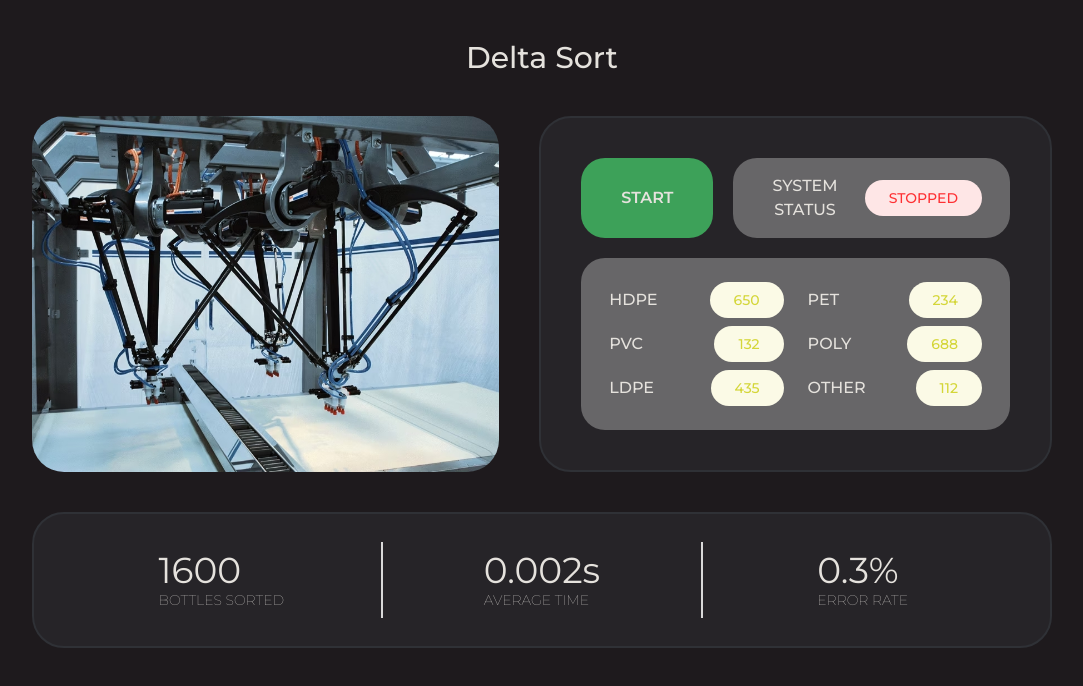
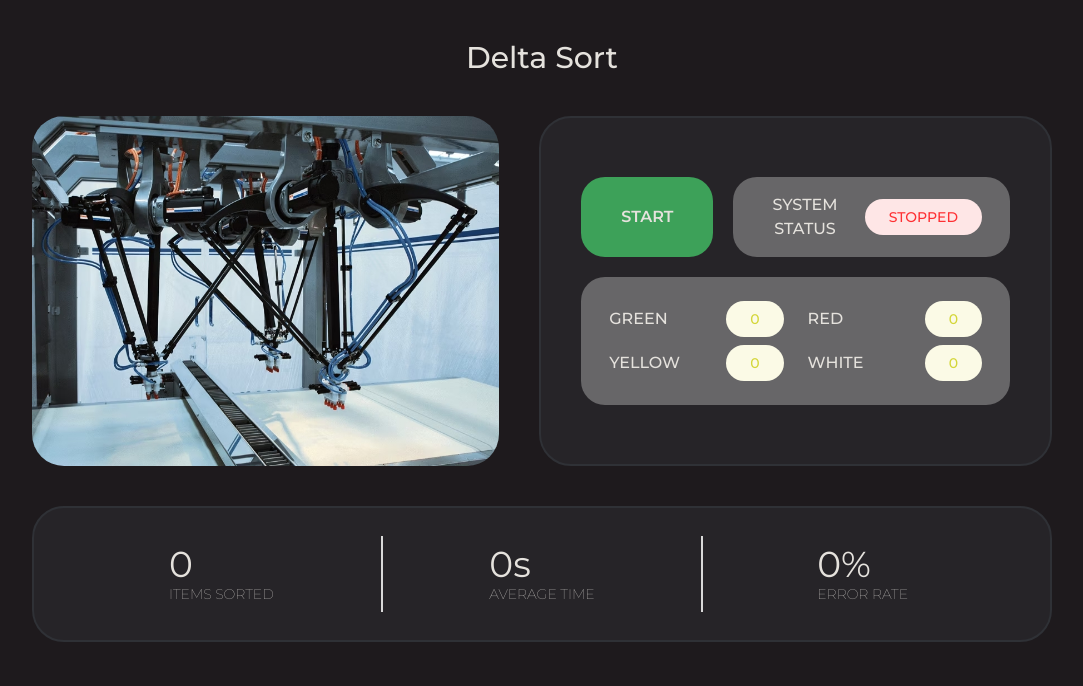
Before and after one commit to alya1007/delta-robot, a Next.js app: page / in a window 1280 px wide. Shown: the top 686 px of the page, without its empty margins (98-1181 px from the left). Built offline with nearby package versions, Linux system fonts and the light colour scheme.

Commit message:
feat(statistics): display correct statistics after video processing

```diff
--- a/src/components/Statistics.tsx
+++ b/src/components/Statistics.tsx
@@ -1,23 +1,27 @@
+"use client";
+
 import Card from "./ui/Card";
+import { useVideo } from "@/context/VideoContext";
 
 const Statistics = () => {
+	const { showVideo } = useVideo();
 	return (
 		<Card className="w-full p-7 flex">
 			<div className="border-r-2 flex border-divider flex-1 flex-grow items-center justify-center">
 				<div className="flex flex-col justify-center items-start p-2">
-					<h1 className="text-4xl">1600</h1>
-					<h6 className="uppercase font-thin text-sm">bottles sorted</h6>
+					<h1 className="text-4xl">{showVideo ? "3" : "0"}</h1>
+					<h6 className="uppercase font-thin text-sm">items sorted</h6>
 				</div>
 			</div>
 			<div className="border-r-2 flex border-divider flex-1 flex-grow items-center justify-center">
 				<div className="flex flex-col justify-center items-start p-2">
-					<h1 className="text-4xl">0.002s</h1>
+					<h1 className="text-4xl">{showVideo ? "2s" : "0s"}</h1>
 					<h6 className="uppercase font-thin text-sm">average time</h6>
 				</div>
 			</div>
 			<div className="flex flex-1 flex-grow items-center justify-center">
 				<div className="flex flex-col justify-center items-start p-2">
-					<h1 className="text-4xl">0.3%</h1>
+					<h1 className="text-4xl">{showVideo ? "0%" : "0%"}</h1>
 					<h6 className="uppercase font-thin text-sm">error rate</h6>
 				</div>
 			</div>
--- a/src/components/logs/Logs.tsx
+++ b/src/components/logs/Logs.tsx
@@ -8,17 +8,18 @@ import Image from "next/image";
 import { useVideo } from "@/context/VideoContext"; // Update the import path accordingly
 
 const Logs = () => {
-	const logs = [
-		{ name: "hdpe", total: 650 },
-		{ name: "pet", total: 234 },
-		{ name: "pvc", total: 132 },
-		{ name: "poly", total: 688 },
-		{ name: "ldpe", total: 435 },
-		{ name: "other", total: 112 },
-	];
 	const { setShowVideo } = useVideo();
 	const [isLoading, setIsLoading] = useState<boolean>(false);
 	const [isRunning, setIsRunning] = useState<boolean>(false);
+	const [redItems, setRedItems] = useState<number>(0);
+	const [greenItems, setGreenItems] = useState<number>(0);
+
+	const logs = [
+		{ name: "green", total: greenItems },
+		{ name: "red", total: redItems },
+		{ name: "yellow", total: 0 },
+		{ name: "white", total: 0 },
+	];
 
 	const handleClick = () => {
 		setIsLoading(true);
@@ -26,6 +27,8 @@ const Logs = () => {
 			setShowVideo(true);
 			setIsLoading(false);
 			setIsRunning(true);
+			setRedItems(1);
+			setGreenItems(2);
 		}, 3000);
 	};
 
--- a/src/components/video/VideoCard.tsx
+++ b/src/components/video/VideoCard.tsx
@@ -1,7 +1,7 @@
 "use client";
 
 import Image from "next/image";
-import { useVideo } from "@/context/VideoContext"; // Update the import path accordingly
+import { useVideo } from "@/context/VideoContext";
 
 type VideoCardProps = {
 	src: string;
@@ -12,7 +12,7 @@ const VideoCard = ({ src, videoSrc }: VideoCardProps) => {
 	const { showVideo } = useVideo();
 
 	return (
-		<div className="w-full ">
+		<div className="w-full h-[350px]">
 			{showVideo ? (
 				<video
 					src={videoSrc}
```
